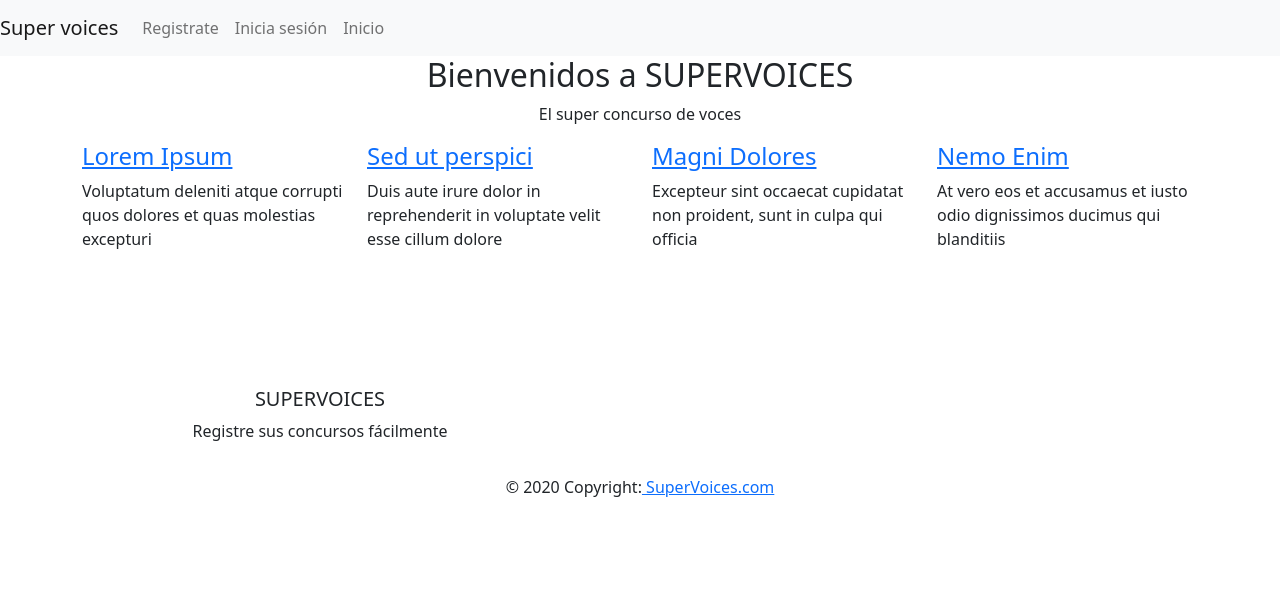
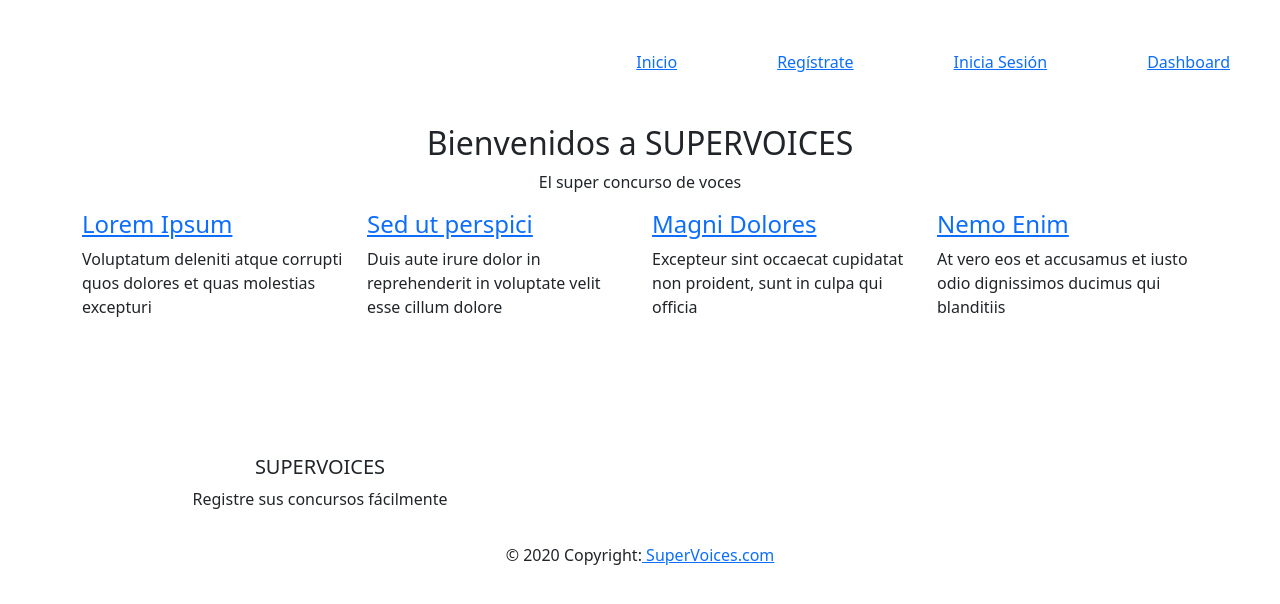
Before and after one commit to davidpolme/supervoices, a React (Create React App) app in the folder react-event-manager/: page / in a window 1280 px wide. Shown: the top 604 px of the page. Built offline with nearby package versions, Linux system fonts and the light colour scheme.

Commit message:
Update Header.jsx

```diff
--- a/react-event-manager/src/assets/components/Header.jsx
+++ b/react-event-manager/src/assets/components/Header.jsx
@@ -1,26 +1,16 @@
 import React from 'react';
 import {Link} from 'react-router-dom';
 import '../styles/header.css'
-import 'bootstrap/dist/css/bootstrap.min.css';
-import { Navbar, NavDropdown,Nav } from 'react-bootstrap';
 
 const Header = () => (
-
-        <Navbar bg="light" expand="lg">
-
-                <Navbar.Brand href="#home">Super voices</Navbar.Brand>
-                <Navbar.Toggle aria-controls="basic-navbar-nav" />
-                <Navbar.Collapse id="basic-navbar-nav">
-                    <Nav className="me-auto">
-                    <Nav.Link href="/register">Registrate</Nav.Link>
-                    <Nav.Link href="/login">Inicia sesión</Nav.Link>
-                    <Nav.Link href="/">Inicio</Nav.Link>
-
-                    </Nav>
-                </Navbar.Collapse>
-                <br />
-        </Navbar>
-
+    <header className="header">
+        <div className="header__menu">
+            <Link to="/home">Inicio</Link>
+            <Link to="/register">Regístrate</Link>
+            <Link to="/login">Inicia Sesión</Link>
+            <Link to="/">Dashboard</Link>
+        </div>
+    </header>
 
 );
 
```
